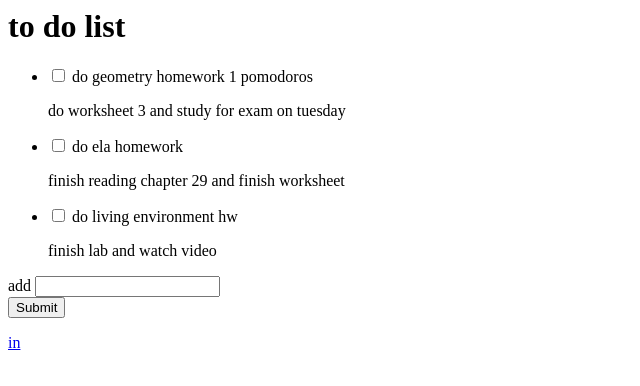
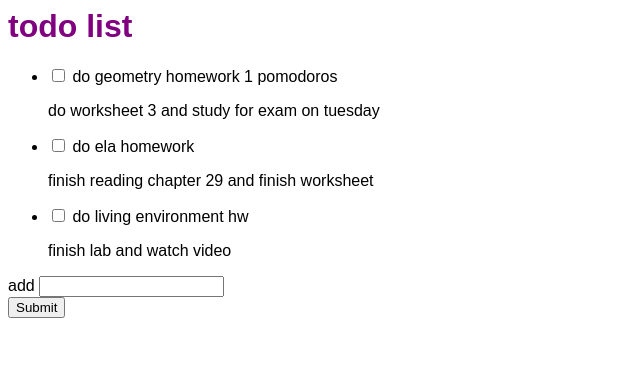
Before and after one commit to sha-lanez/todo_app_front_end, a plain HTML site: page index.html in a window 1280 px wide. Shown: the whole page, without its empty margins (0-640 px from the left). Drawn offline with Linux system fonts and the light colour scheme.

Commit message:
added colors and fonts

```diff
--- a/index.css
+++ b/index.css
@@ -0,0 +1,2 @@
+html{font-family:sans-serif;}
+h1{color:purple;}
--- a/index.html
+++ b/index.html
@@ -3,7 +3,8 @@
         <title> todo list app</title>
     </head>
     <body>
-        <h1> to do list</h1>
+        <h1> todo list</h1>
+<link rel= "stylesheet" href = "index.css">
        <ul>
            <li>
              <input type="checkbox">
@@ -28,9 +29,7 @@
           add  <input type="text" add="fname"><br>
           <input type="submit" value="Submit">
           </form>
-          <a href="show.html">in
 
-          </a>
 
     </body>
 </html>
```
